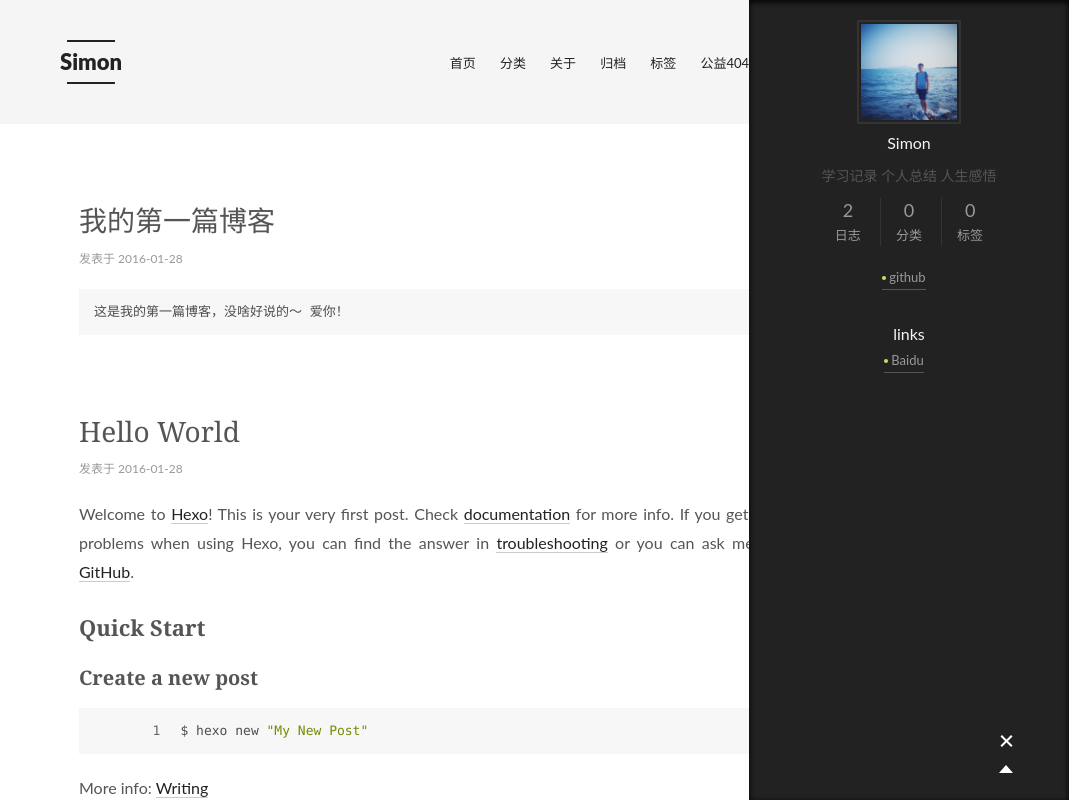
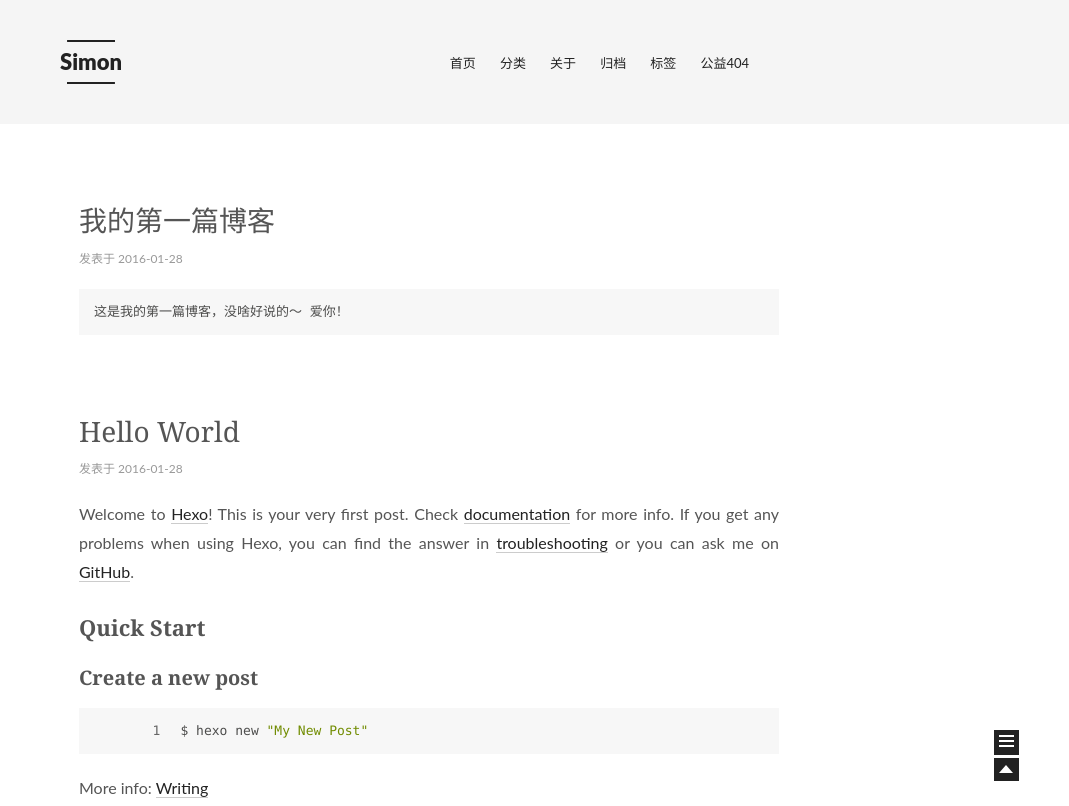
Before and after one commit to simonhe86/simonhe.github.io, a plain HTML site: page index.html in a window 1280 px wide. Shown: the top 806 px of the page, without its empty margins (211-1280 px from the left). Drawn offline with Linux system fonts and the light colour scheme.

Commit message:
Site updated: 2016-01-28 15:00:53

```diff
--- a/css/main.css
+++ b/css/main.css
@@ -1055,7 +1055,7 @@ body {
   width: 4px;
   height: 4px;
   border-radius: 50%;
-  background: #c6e35b;
+  background: #9cff0f;
 }
 .sidebar-nav {
   margin: 0;
--- a/index.html
+++ b/index.html
@@ -51,7 +51,7 @@
 <script type="text/javascript" id="hexo.configuration">
   var CONFIG = {
     scheme: 'Mist',
-    sidebar: 'always'
+    sidebar: 'post'
   };
 </script>
 
```
Also changed, not shown: 2016/01/28/hello-world/index.html (+1 -1 lines), 2016/01/28/我的第一篇博客/index.html (+1 -1 lines), 404.html (+1 -1 lines), about/index.html (+1 -1 lines), archives/2016/01/index.html (+1 -1 lines), archives/2016/index.html (+1 -1 lines), archives/index.html (+1 -1 lines), categories/index.html (+1 -1 lines), tags/index.html (+1 -1 lines).
